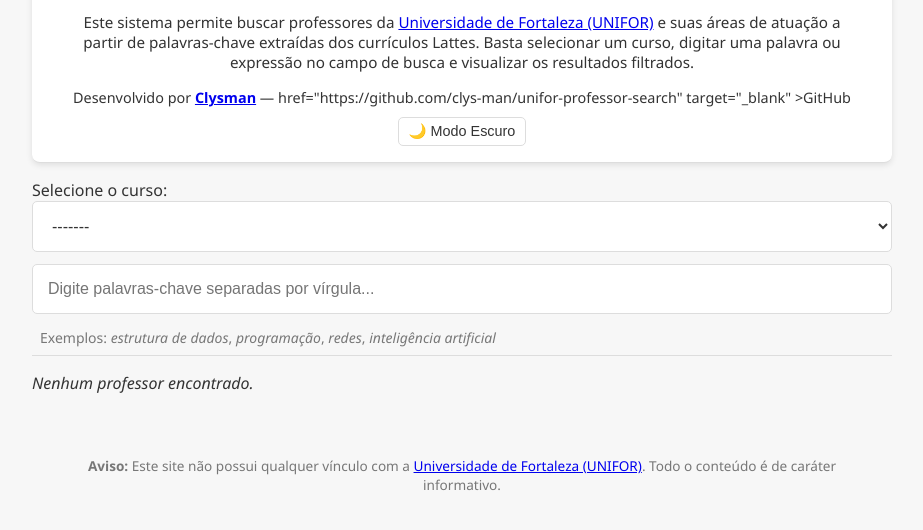
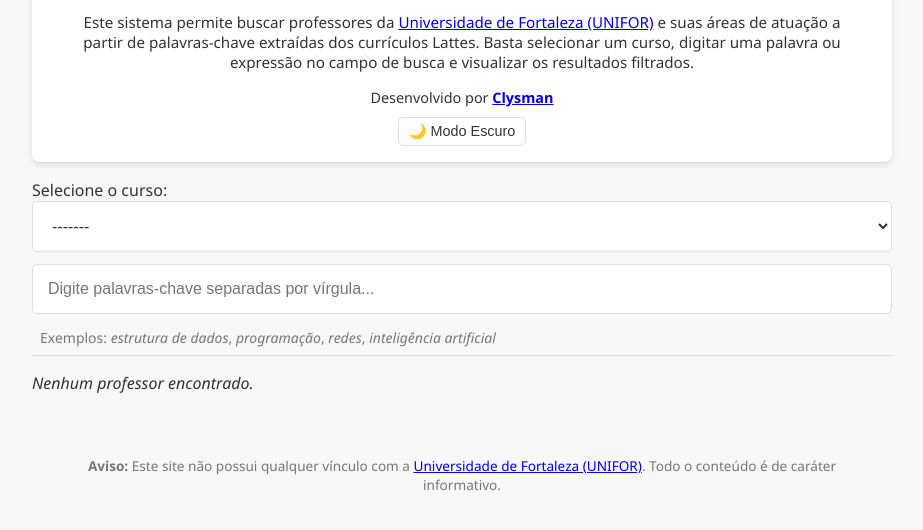
Before and after one commit to clys-man/unifor-professor-search, a website: page index.html in a window 1280 px wide. Shown: the part 78-608 px from the top of the page, without its empty margins (178-1101 px from the left). Drawn offline with Linux system fonts and the light colour scheme.

Commit message:
fix: remove wrong text

```diff
--- a/index.html
+++ b/index.html
@@ -176,11 +176,6 @@
       <strong>
         <a href="https://github.com/clys-man" target="_blank">Clysman</a>
       </strong>
-      —
-
-      href="https://github.com/clys-man/unifor-professor-search"
-      target="_blank"
-      >GitHub</a>
     </p>
     <button id="toggle-theme">🌙 Modo Escuro</button>
   </header>
@@ -332,7 +327,7 @@
 
         const nomeNormalizado = normalizarTexto(prof.nome);
         const temNoNome = termos.some((t) =>
-          nomeNormalizado.includes(normalizarTexto(t))
+          nomeNormalizado.includes(normalizarTexto(t)),
         );
 
         const htmlLimpo = prof.htmlCurriculo.replace(/<[^>]+>/g, " ");
```
